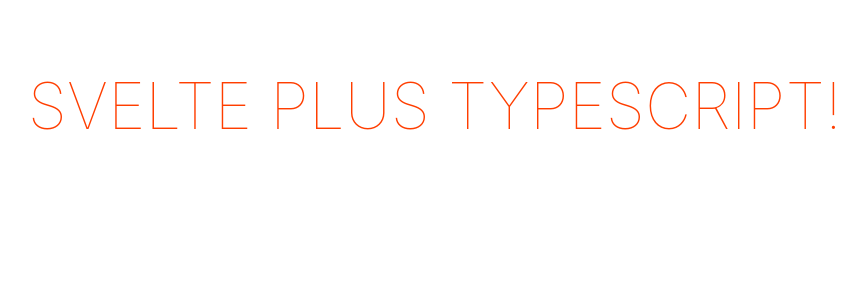
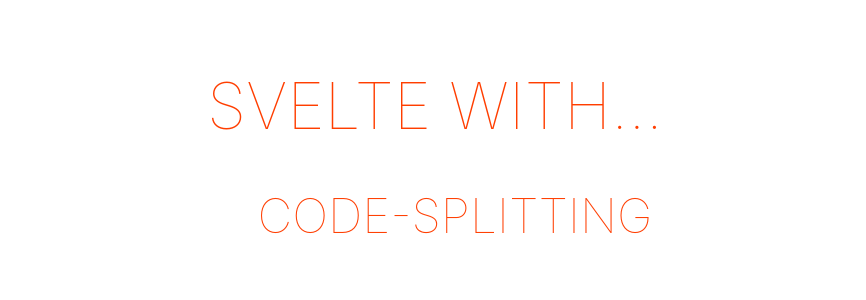
Before and after one commit to weiijiie/svelte-routify-typescript-template, a Svelte app: page / in a window 1280 px wide. Shown: the top 300 px of the page, without its empty margins (205-1071 px from the left). Built offline with nearby package versions, Linux system fonts and the light colour scheme.

Commit message:
Add feature tracking list

```diff
--- a/public/index.html
+++ b/public/index.html
@@ -1,21 +1,28 @@
 <!DOCTYPE html>
 <html lang="en">
-<head>
-	<meta charset='utf-8'>
-	<meta name='viewport' content='width=device-width,initial-scale=1'>
+    <head>
+        <meta charset="utf-8" />
+        <meta name="viewport" content="width=device-width,initial-scale=1" />
 
-	<title>Svelte plus Typescript</title>
+        <title>Svelte plus Typescript</title>
 
-	<link rel='icon' type='image/png' href='/favicon.png'>
-	<link rel='stylesheet' href='/global.css'>
-	<link rel='stylesheet' href='/build/bundle.css'>
+        <link rel="icon" type="image/png" href="/favicon.png" />
+        <link rel="stylesheet" href="/global.css" />
+        <link rel="stylesheet" href="/build/bundle.css" />
 
-	<script defer type="module" src="https://unpkg.com/dimport?module"
-		data-main="/build/main.js"></script>
-	<script defer type="nomodule" src="https://unpkg.com/dimport/nomodule"
-		data-main="/build/main.js"></script>
-</head>
+        <script
+            defer
+            type="module"
+            src="https://unpkg.com/dimport?module"
+            data-main="/build/main.js"
+        ></script>
+        <script
+            defer
+            type="nomodule"
+            src="https://unpkg.com/dimport/nomodule"
+            data-main="/build/main.js"
+        ></script>
+    </head>
 
-<body>
-</body>
+    <body></body>
 </html>
--- a/src/App.svelte
+++ b/src/App.svelte
@@ -1,9 +1,7 @@
 <script lang="ts">
-    const svelte: string = "Svelte";
-    const typescript: string = "Typescript";
+    import Features from "./Features.svelte";
 
-    const plus = (first: string, second: string): string =>
-        `${first} plus ${second}!`;
+    const features: string[] = ["Typescript", "Code-Splitting", "Babel"];
 </script>
 
 <style>
@@ -12,6 +10,13 @@
         padding: 1em;
         max-width: 240px;
         margin: 0 auto;
+    }
+
+    main :global(li) {
+        color: #ff3e00;
+        text-transform: uppercase;
+        font-size: 3em;
+        font-weight: 100;
     }
 
     h1 {
@@ -29,5 +34,6 @@
 </style>
 
 <main>
-    <h1>{plus(svelte, typescript)}</h1>
+    <h1>{'Svelte with...'}</h1>
+    <Features {features} />
 </main>
--- /dev/null
+++ b/src/Features.svelte
@@ -0,0 +1,30 @@
+<script lang="ts">
+    import { fly } from "svelte/transition";
+
+    export let features: string[];
+
+    function shift() {
+        let feature = features.shift();
+        features = [...features, feature];
+    }
+
+    setInterval(shift, 1800);
+</script>
+
+<style>
+    ol {
+        list-style: none;
+    }
+</style>
+
+<ol>
+    {#each features as feature, i (feature)}
+        {#if i === 0}
+            <li
+                out:fly={{ y: 75, duration: 500 }}
+                in:fly={{ y: -75, duration: 500 }}>
+                {feature}
+            </li>
+        {/if}
+    {/each}
+</ol>
```
Also changed, not shown: public/global.css (+10 -5 lines).
